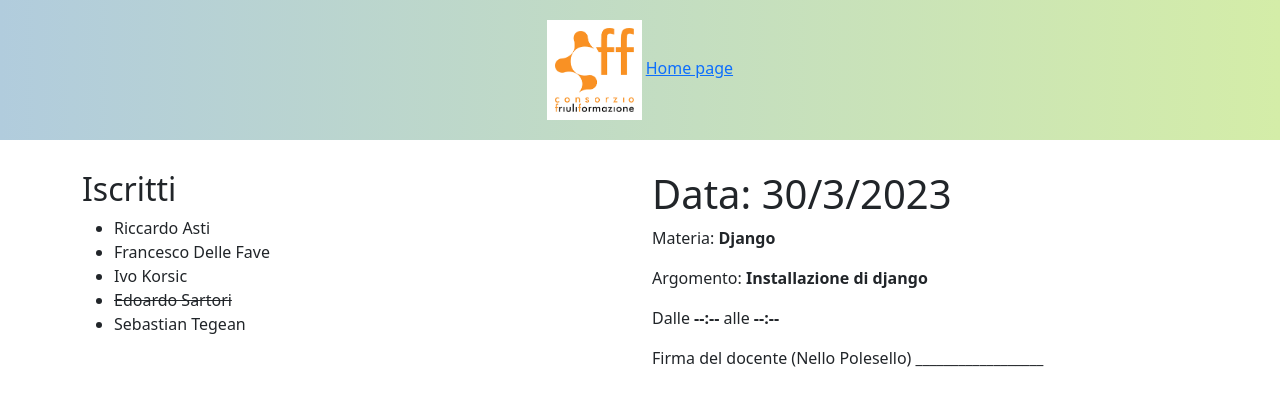
After one commit to polesello/registro, a Django app: page /corsi/lezioni/1/ in a window 1280 px wide. The commit adds this page. Shown: the top 406 px of the page. Run offline with Django 3.2, Linux system fonts and the light colour scheme; data comes from the database, SQL or seed files in the repository; both versions use the stored data as it was after the commit; some libraries are stand-ins or nearby versions.

Commit message:
Iscritti alla lezione

```diff
--- a/lezioni/models.py
+++ b/lezioni/models.py
@@ -35,7 +35,7 @@ class Persona(models.Model):
 
 class Modulo(models.Model):
     nome = models.CharField(max_length=100)
-    corso = models.ForeignKey(Corso, on_delete=models.PROTECT)
+    corso = models.ForeignKey(Corso, on_delete=models.PROTECT, related_name="moduli")
 
     def __str__(self):
         return self.nome
@@ -47,7 +47,7 @@ class Modulo(models.Model):
 
 class Materia(models.Model):
     nome = models.CharField(max_length=100)
-    modulo = models.ForeignKey(Modulo, on_delete=models.PROTECT)
+    modulo = models.ForeignKey(Modulo, on_delete=models.PROTECT, related_name="materie")
     docente = models.ForeignKey(Persona, on_delete=models.PROTECT, null=True, blank=True, related_name='materie')
 
     def __str__(self):
@@ -65,7 +65,7 @@ class Lezione(models.Model):
         ('P', 'Pratica'),
     )
 
-    materia = models.ForeignKey(Materia, on_delete=models.PROTECT)
+    materia = models.ForeignKey(Materia, on_delete=models.PROTECT, related_name="lezioni")
     argomento = models.TextField(verbose_name="Di cosa avete parlato?", null=True, blank=True, help_text="Scrivi almeno 3 parole")
     data = models.DateField()
     online = models.BooleanField(default=False)
@@ -96,7 +96,7 @@ class Presenza(models.Model):
 
 class Iscrizione(models.Model):
     persona = models.ForeignKey(Persona, on_delete=models.PROTECT)
-    corso = models.ForeignKey(Corso, on_delete=models.PROTECT)
+    corso = models.ForeignKey(Corso, on_delete=models.PROTECT, related_name="iscrizioni")
     data_iscrizione = models.DateField()
     data_ritiro = models.DateField(null=True, blank=True)
 
--- a/lezioni/static/lezioni/css/style.css
+++ b/lezioni/static/lezioni/css/style.css
@@ -9,3 +9,16 @@
     padding: 15px;
     border-radius: 15px;
 }
+
+header {
+    margin-bottom: 30px;
+    padding: 20px 0;
+    background: rgb(177,204,221);
+background: linear-gradient(90deg, rgba(177,204,221,1) 0%, rgba(212,237,168,1) 100%);
+}
+
+header img {
+    height: 100px;
+    padding: 8px;
+    background: #fff;
+}
--- /dev/null
+++ b/lezioni/templates/base.html
@@ -0,0 +1,23 @@
+{% load static %}
+<!DOCTYPE html>
+<html lang="it">
+<head>
+    <meta charset="UTF-8">
+    <meta name="viewport" content="width=device-width, initial-scale=1.0">
+    <title>{% block page_title %}Evviva Django{% endblock %}</title>
+    <link rel="stylesheet" href="https://cdnjs.cloudflare.com/ajax/libs/bootstrap/5.2.3/css/bootstrap.min.css" integrity="sha512-SbiR/eusphKoMVVXysTKG/7VseWii+Y3FdHrt0EpKgpToZeemhqHeZeLWLhJutz/2ut2Vw1uQEj2MbRF+TVBUA==" crossorigin="anonymous" referrerpolicy="no-referrer" />
+
+    <link rel="stylesheet" href="{% static 'lezioni/css/style.css' %}">
+</head>
+<body>
+
+    {% include 'header.html' %}
+
+    <div class="container">
+
+        {% block content %}
+            <h1>Qua ci va tanta bella roba</h1>
+        {% endblock %}
+    </div>
+</body>
+</html>
--- /dev/null
+++ b/lezioni/templates/dettaglio_lezione.html
@@ -0,0 +1,27 @@
+{% extends 'base.html' %}
+
+{% block page_title %}{{lezione}}{% endblock %}
+
+{% block content %}
+    <div class="row">
+        <div class="col-lg-6">
+            <h2>Iscritti</h2>
+
+    <ul>
+        {% for iscrizione in lezione.materia.modulo.corso.iscrizioni.all %}
+        <li{% if iscrizione.data_ritiro %} style="text-decoration:line-through"{% endif %}>{{iscrizione.persona}}</li>
+        {% endfor %}
+    </ul>
+        </div>
+        <div class="col-lg-6">
+
+            <h1>Data: {{lezione.data|date:'j/n/Y'}}</h1>
+
+            <p>Materia: <strong>{{lezione.materia}}</strong></p>
+            <p>Argomento: <strong>{{lezione.argomento}}</strong></p>
+            <p>Dalle <strong>{{lezione.ora_inizio|default:'--:--'}}</strong> alle <strong>{{lezione.ora_fine|default:'--:--'}}</strong></p>
+
+            <p>Firma del docente ({{ lezione.materia.docente }})  __________________</p>
+        </div>
+    </div>
+{% endblock %}
--- /dev/null
+++ b/lezioni/templates/header.html
@@ -0,0 +1,12 @@
+{% load static %}
+<header>
+    <div class="container">
+        <div class="row">
+            <div class="col-12 text-center">
+                <img src="{% static 'lezioni/images/cff.png' %}" alt="Friuli Formazione">
+
+                <a href="{% url 'corsi' %}">Home page</a>
+            </div>
+        </div>
+    </div>
+</header>
--- a/lezioni/urls.py
+++ b/lezioni/urls.py
@@ -4,7 +4,12 @@ from . import views
 
 urlpatterns = [
     path('', views.index, name='index'),
+
+
     path('corsi/', views.corsi, name='corsi'),
     path('corsi/<int:id>/lezioni/', views.lezioni, name='lezioni'),
+    path('corsi/lezioni/<int:id>/', views.dettaglio_lezione, name='dettaglio_lezione'),
+
+
     path('mostra/targhetta/<targa>/', views.mostra_targa, name='mostra_targa'),
 ]
--- a/lezioni/views.py
+++ b/lezioni/views.py
@@ -69,3 +69,9 @@ def lezioni(request, id):
         'lezioni': lezioni
     }
     return render(request, 'lezioni.html', context)
+
+
+def dettaglio_lezione(request, id):
+    lezione = Lezione.objects.get(id=id)
+    context = {'lezione': lezione}
+    return render(request, 'dettaglio_lezione.html', context)
```
Also changed, not shown: lezioni/templates/corsi.html (+6 -16 lines), lezioni/templates/lezioni.html (+4 -28 lines), db.sqlite3, lezioni/static/lezioni/images/cff.png (added).
